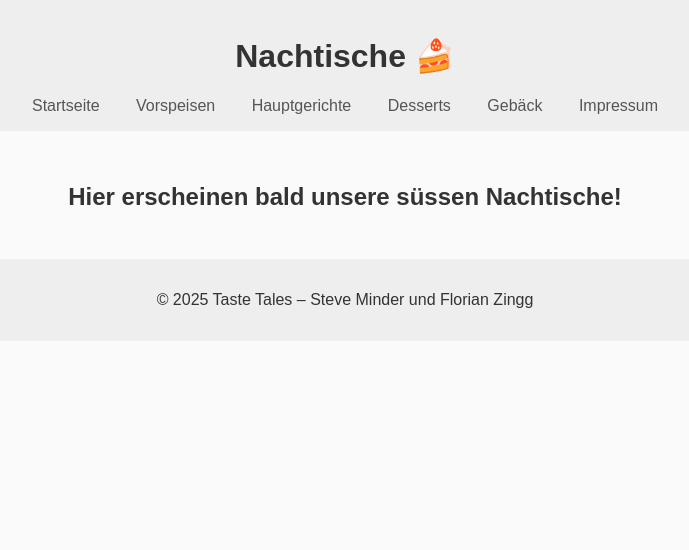
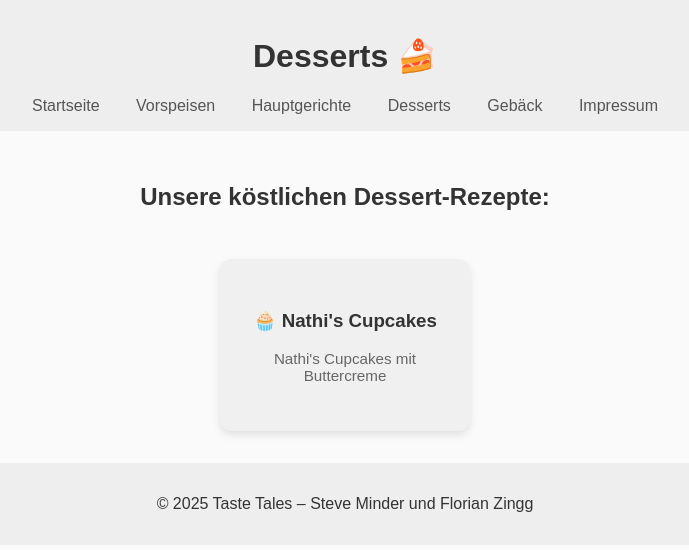
Before and after one commit to SteveMinder/TasteTales, an Eleventy site: page src/desserts.html in a window 1280 px wide. Shown: the whole page, without its empty margins (295-984 px from the left). Built offline with nearby package versions, Linux system fonts and the light colour scheme; Eleventy itself is replaced by a stand-in of ours; files that its build step writes are made by us from their sources.

Commit message:
add cupcakes to desserts

```diff
--- a/src/desserts.html
+++ b/src/desserts.html
@@ -3,14 +3,14 @@
 <head>
     <meta charset="UTF-8">
     <meta name="viewport" content="width=device-width, initial-scale=1.0">
-    <meta name="description" content="Nachtische – Taste Tales Lieblingsrezepte.">
+    <meta name="description" content="Desserts – Taste Tales Lieblingsrezepte.">
     <meta name="author" content="Steve Minder und Florian Zingg">
-    <title>Nachtische - Taste Tales</title>
+    <title>Desserts - Taste Tales</title>
     <link rel="stylesheet" href="../css/style.css">
 </head>
 <body>
 <header>
-    <h1>Nachtische 🍰</h1>
+    <h1>Desserts 🍰</h1>
     <nav>
         <a href="{{ '/' | url }}">Startseite</a>
         <a href="{{ '/vorspeisen/' | url }}">Vorspeisen</a>
@@ -22,7 +22,18 @@
 </header>
 
 <main class="kategorien">
-    <h2>Hier erscheinen bald unsere süssen Nachtische!</h2>
+    <h2>Unsere köstlichen Dessert-Rezepte:</h2>
+
+    {% for recipe in collections.recipes %}
+    {% if recipe.data.category == "Desserts" %}
+    <div class="kategorie-card">
+        <a href="{{ recipe.url | url }}">
+            <h3>{{ recipe.data.emoji }} {{ recipe.data.title }}</h3>
+            <p>{{ recipe.data.description }}</p>
+        </a>
+    </div>
+    {% endif %}
+    {% endfor %}
 </main>
 
 <footer>
--- a/src/recipes/cupcakes.md
+++ b/src/recipes/cupcakes.md
@@ -2,7 +2,7 @@
 layout: recipe.njk
 title: Nathi's Cupcakes
 emoji: 🧁
-category: Gebäck
+category: Desserts
 permalink: /recipes/cupcakes/
 description: Nathi's Cupcakes mit Buttercreme
 ---
```
Also changed, not shown: docs/desserts/index.html (+19 -4 lines), docs/gebaeck/index.html (+0 -7 lines), docs/recipes/cupcakes/index.html (+1 -1 lines).
